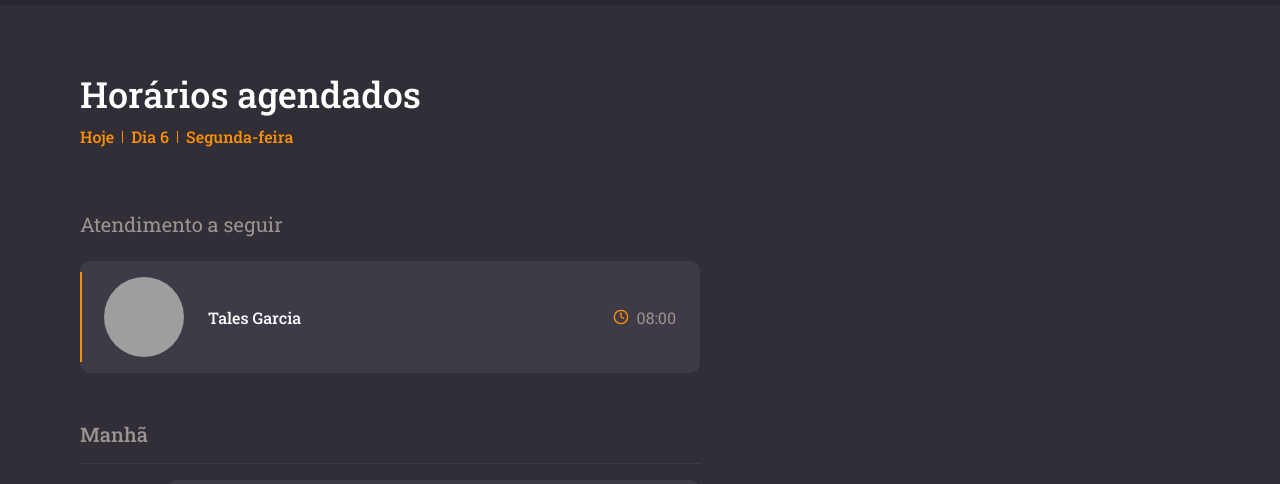
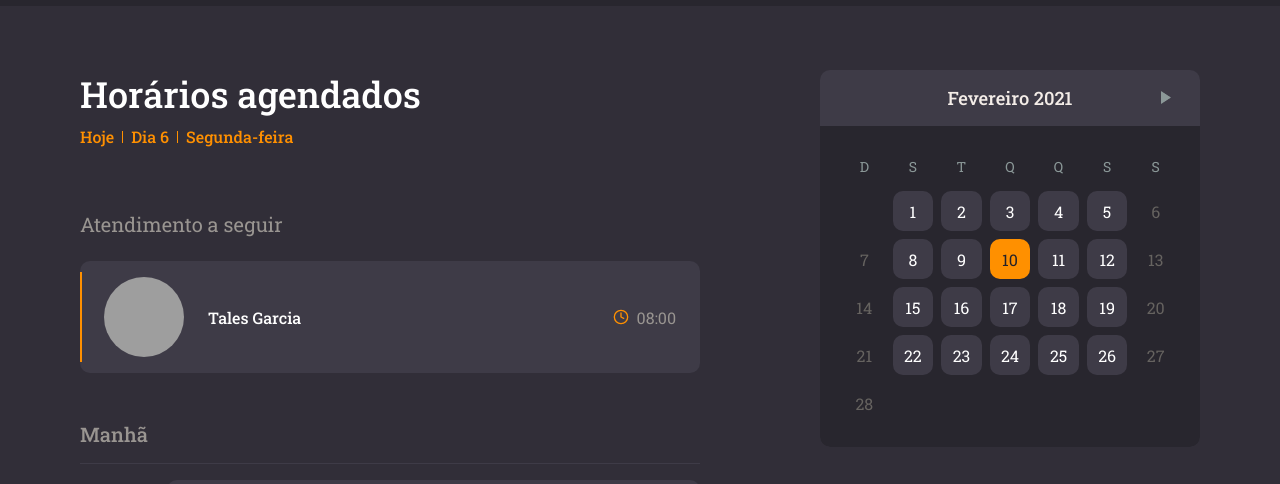
Before and after one commit to tales-garcia/gobarber-frontend, a React (Create React App) app: page /dashboard in a window 1280 px wide. Shown: the part 138-622 px from the top of the page. Built offline with nearby package versions, Linux system fonts and the light colour scheme; sample sign-in values are in the browser's storage; grey boxes are pictures that could not be loaded.

Commit message:
feat(dashboard): create calendar

```diff
--- a/src/pages/Dashboard/index.tsx
+++ b/src/pages/Dashboard/index.tsx
@@ -3,8 +3,19 @@ import { Container, Content, Schedule, Calendar, NextAppointment, Section } from
 import { FiClock } from 'react-icons/fi';
 import Header from '../../components/Header';
 import Appointment from '../../components/Appointment';
+import 'react-day-picker/lib/style.css';
+import DayPicker, { DayModifiers } from 'react-day-picker';
 
 const Dashboard = () => {
+    const [date, setDate] = React.useState(new Date());
+
+    const handleDateChange = React.useCallback((date: Date, modifiers: DayModifiers) => {
+        if (modifiers.available) {
+            setDate(date);
+        }
+
+    }, []);
+
     return (
         <Container>
             <Header />
@@ -44,7 +55,32 @@ const Dashboard = () => {
                         <strong>Tarde</strong>
                     </Section>
                 </Schedule>
-                <Calendar></Calendar>
+                <Calendar>
+                    <DayPicker
+                        weekdaysShort={['D', 'S', 'T', 'Q', 'Q', 'S', 'S']}
+                        fromMonth={new Date()}
+                        disabledDays={[{ daysOfWeek: [0, 6] }]}
+                        modifiers={{
+                            available: { daysOfWeek: [1, 2, 3, 4, 5] }
+                        }}
+                        selectedDays={date}
+                        onDayClick={handleDateChange}
+                        months={[
+                            'Janeiro',
+                            'Fevereiro',
+                            'Março',
+                            'Abril',
+                            'Maio',
+                            'Junho',
+                            'Julho',
+                            'Agosto',
+                            'Setembro',
+                            'Outubro',
+                            'Novembro',
+                            'Dezembro'
+                        ]}
+                    />
+                </Calendar>
             </Content>
         </Container>
     );
--- a/src/pages/Dashboard/styles.ts
+++ b/src/pages/Dashboard/styles.ts
@@ -1,3 +1,4 @@
+import { shade } from 'polished';
 import styled from 'styled-components';
 
 export const Container = styled.div`
@@ -42,6 +43,81 @@ export const Schedule = styled.div`
 
 export const Calendar = styled.aside`
     width: 380px;
+
+    .DayPicker {
+        border-radius: 10px;
+    }
+
+  .DayPicker-wrapper {
+    padding-bottom: 0;
+    background: #3e3b47;
+    border-radius: 10px;
+  }
+
+  .DayPicker,
+  .DayPicker-Month {
+    width: 100%;
+  }
+
+  .DayPicker-NavButton {
+    color: #999591 !important;
+  }
+
+  .DayPicker-NavButton--prev {
+    right: auto;
+    left: 1.5em;
+    margin-right: 0;
+  }
+
+  .DayPicker-Month {
+    border-collapse: separate;
+    border-spacing: 8px;
+    margin: 16px 0 0 0;
+    padding: 16px;
+    background-color: #28262e;
+    border-radius: 0 0 10px 10px;
+  }
+
+  .DayPicker-Caption {
+    margin-bottom: 1em;
+    padding: 0 1em;
+    color: #f4ede8;
+
+    > div {
+      text-align: center;
+    }
+  }
+
+  .DayPicker-Day {
+    width: 40px;
+    height: 40px;
+  }
+
+  .DayPicker-Day--available:not(.DayPicker-Day--outside) {
+    color: #fff;
+    background: #3e3b47;
+    border-radius: 10px;
+  }
+
+  .DayPicker:not(.DayPicker--interactionDisabled)
+    .DayPicker-Day:not(.DayPicker-Day--disabled):not(.DayPicker-Day--selected):not(.DayPicker-Day--outside):hover {
+    background: ${shade(0.2, '#3e3b47')};
+  }
+
+  .DayPicker-Day--today {
+    font-weight: normal;
+  }
+
+  .DayPicker-Day--disabled {
+    color: #666360 !important;
+    background: transparent !important;
+  }
+
+  .DayPicker-Day--selected {
+    background: #ff9000 !important;
+    border-radius: 10px;
+    color: #232129 !important;
+  }
 `;
 
 export const NextAppointment = styled.div`
```
